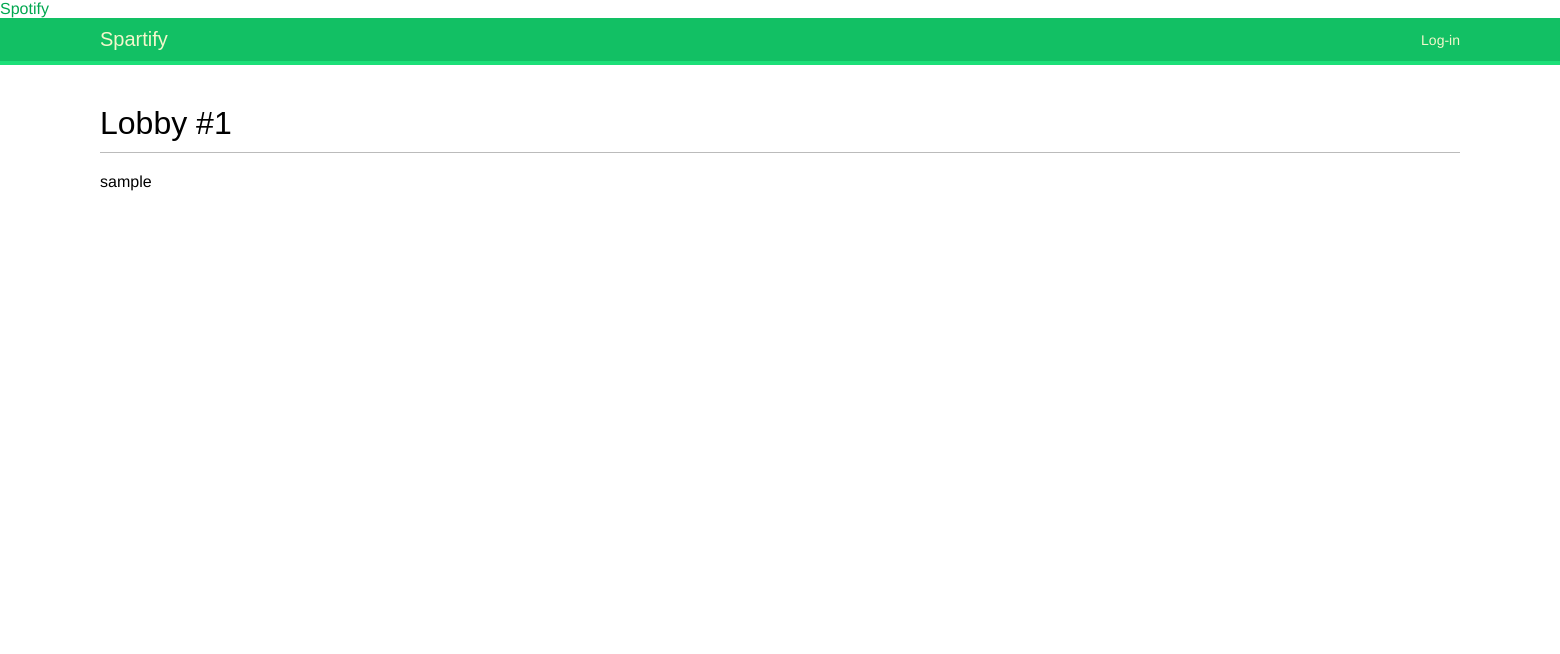
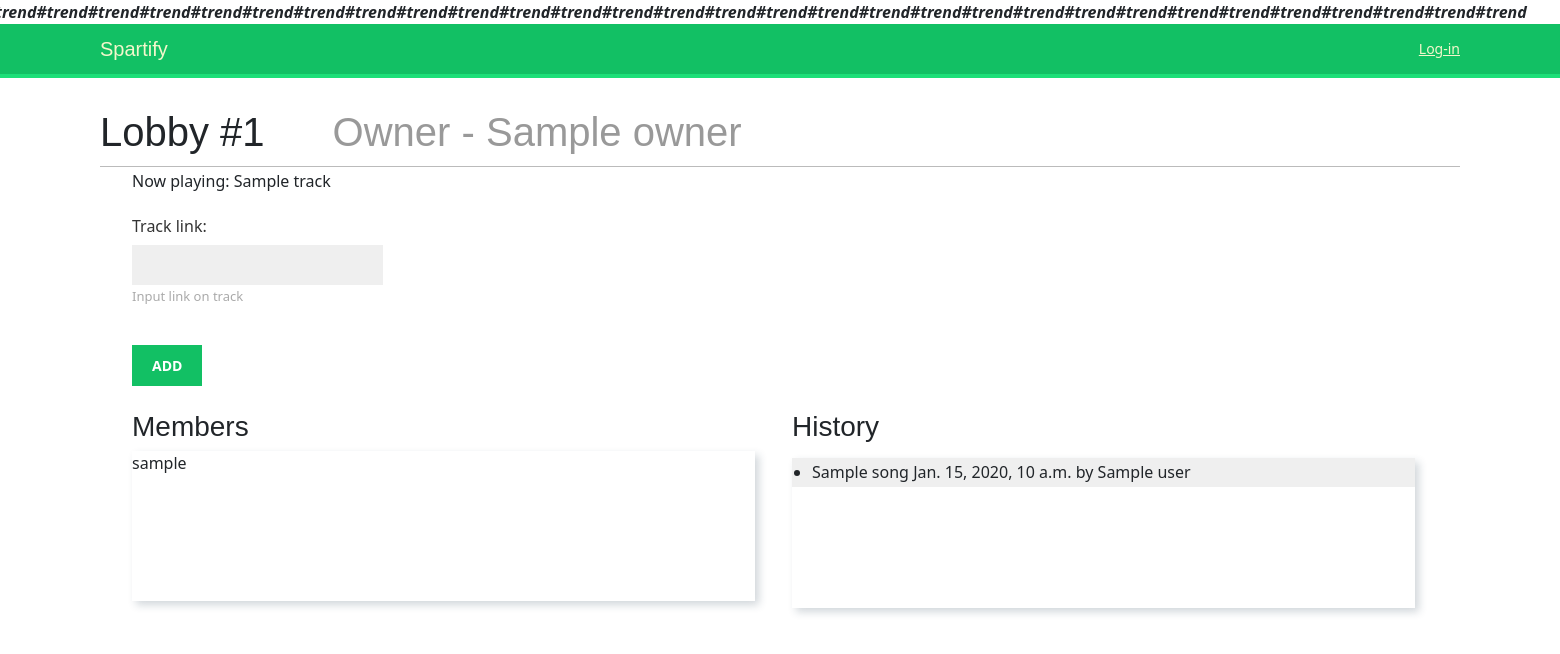
Before and after one commit to cl1ckname/Spartify, a Django app: template backend/templates/backend/lobby_template.html in a window 1560 px wide. Shown: the top 654 px of the page. Run offline with Django 3.2, Linux system fonts and the light colour scheme; tables that the repository leaves empty hold one stand-in row (values such as "Sample post"); the template is opened without the code that fills it: values that come from a table or form of the project are taken from there, most other values are stand-ins (such as "Sample title", 1, 10 or a date in 2020); some web fonts are replaced.

Commit message:
The logic of the lobby has been completed. Improved appearance

```diff
--- a/backend/forms.py
+++ b/backend/forms.py
@@ -8,4 +8,4 @@ class DeleteTrackForm(forms.Form):
         super().__init__()
 
 class JoinLobby(forms.Form):
-    pin = forms.IntegerField(required=True, label="q", help_text="Ask your lobby owner the #PIN code")
+    pin = forms.IntegerField(required=True, label="Lobby PIN:", help_text="Ask your lobby owner the #PIN code")
--- a/backend/models.py
+++ b/backend/models.py
@@ -1,5 +1,6 @@
 from django.db import models
 from django.contrib.auth.models import AbstractUser
+from django.shortcuts import redirect
 
 
 
@@ -17,6 +18,7 @@ class User(AbstractUser):
 class Lobby(models.Model):
     id = models.IntegerField(primary_key=True)
     owner = models.OneToOneField(User, on_delete=models.CASCADE)
+    history = models.JSONField(default=[])
 
     def add(self, user):
         user.lobby_in = self
--- a/backend/static/css/base.css
+++ b/backend/static/css/base.css
@@ -4,6 +4,8 @@ body {
     margin:0;
     padding:0;
     font-family:helvetica, sans-serif;
+    width: 100wv;
+    overflow-x: hidden;
 }
 
 p {
@@ -276,21 +180,21 @@ img.user-detail {
     color:#ccc;
 }
 .tracks {
-    padding-top: 5px;
     margin-left: 0;
 }
 .tracks ul {
     padding-inline-start: 0;
 }
 .track {
-    height: 30px;
+    height: min-content;
     margin-top: 15px;
     padding-left: 20px;
     background-color: #efefef;
     display: flex;
-    flex-direction: row;
+    flex-direction: column;
     justify-content: flex-start;
-    align-items: center;
+    align-items: flex-start;
+    align-content: stretch;
 }
 .track:hover{
     background-color: #12c064;
@@ -298,6 +202,10 @@ img.user-detail {
 
 .track p {
     display: inline-flex;
+}
+
+.track li p {
+    margin-bottom: 0;
 }
 
 #buttons{
@@ -340,3 +248,32 @@ img.user-detail {
 #join_lobby{
     display: none;
 }
+#lobby_container{
+    display: flex;
+    justify-content: space-between;
+}
+#lobby_container>div>div{
+    box-shadow: 4px 4px 8px 0px rgba(34, 60, 80, 0.2);
+    width: 98%;
+
+}
+#members{
+    width: 40%;
+    min-height: 150px;
+}
+#history{
+    width: 40%;
+    min-height: 150px;
+    height: min-content;
+}
+#headers{
+    display: flex;
+    border-bottom: 1px solid #bbb;
+}
+#headers h1{
+    margin-bottom: 0;
+    border-bottom: hidden;
+}
+#history ul{
+    padding-left: 0;
+}
--- a/backend/templates/backend/dashboard.html
+++ b/backend/templates/backend/dashboard.html
@@ -12,9 +12,7 @@
         <ul>
             {% for title, date, name in info %}
                 <div class = "track">
-                    <div>
-                        <li> <p> {{ title }} </p> <p> {{ date }} </p> <p> by {{name}} </p>  </li> <br>
-                    </div>
+                    <li> <p> {{ title }} </p> <p> {{ date }} </p> <p> by {{name}} </p>  </li> <br>
                 </div>
             {% endfor %}
         </ul>
--- a/backend/templates/backend/lobby.html
+++ b/backend/templates/backend/lobby.html
@@ -17,8 +17,7 @@
     </div>
     <div id="join_lobby">
         <h1> Join lobby </h1>
-        <p>Lobby PIN: {{track}}</p>
-         <form action="/lobby" method="get">
+         <form action="/lobby_redirect" method="get">
             {{ form }}
             {% csrf_token %}
             <input type="submit" value="Join">
--- a/backend/templates/backend/lobby_template.html
+++ b/backend/templates/backend/lobby_template.html
@@ -2,8 +2,44 @@
 {% load static %}
 {% block title %}Lobby #{{id}}{% endblock %}
 {% block content %}
-    <h1> Lobby #{{id}} </h1>
-    {% for member in members %}
-        {{member.username}} <br>
-    {% endfor %}
+    <div id="headers">
+        <h1> Lobby #{{id}} </h1>
+        <h1 style="color: #999999; margin-left: 5%"> Owner - {{owner}} </h1>
+    </div>
+
+    <div class="container">
+        <div class="row" id = "lobby_container">
+            <div class="col-12 pb-2 mb-3">
+                <p>Now playing: {{track}}</p>
+                <form action="{{id}}" method="post">
+                    {{ form.as_p }}
+                    {% csrf_token %}
+                    <input type="submit" value="ADD">
+                </form>
+            </div>
+        </div>
+        <div class="row justify-content-between" id="lobby_container">
+            <div class="col-md-6">
+                <h3> Members </h3>
+                <div id="members">
+                    {% for member in members %}
+                        {{member.username}} <br>
+                    {% endfor %}
+                </div>
+            </div>
+            <div class="col-md-6">
+                <h3> History </h3>
+                <div id="history">
+                    <ul>
+                        {% for song in history %}
+                            <div class = "track">
+                                <li> <p> {{ song.title }} </p> <p> {{ song.time }} </p> <p> by {{ song.user }} </p>  </li>
+                            </div>
+                        {% endfor %}
+                    </ul>
+                </div>
+            </div>
+        </div>
+    </div>
+
 {% endblock %}
--- a/backend/templates/base.html
+++ b/backend/templates/base.html
@@ -4,10 +4,12 @@
     <head>
         <title>{% block title %}{% endblock %}</title>
         <link href="{% static "css/base.css" %}" rel="stylesheet">
+        <link href="https://cdn.jsdelivr.net/npm/bootstrap@5.0.2/dist/css/bootstrap.min.css" rel="stylesheet" integrity="sha384-EVSTQN3/azprG1Anm3QDgpJLIm9Nao0Yz1ztcQTwFspd3yD65VohhpuuCOmLASjC" crossorigin="anonymous">
         {% block scripts %}{% endblock %}
     </head>
     <body>
-        <a href="{% url "social:begin" "spotify" %}">Spotify</a>
+        {% comment %} <a href="{% url "social:begin" "spotify" %}">Spotify</a> {% endcomment %}
+        <span style="position: relative; left: -15px;"><i><b>#trend#trend#trend#trend#trend#trend#trend#trend#trend#trend#trend#trend#trend#trend#trend#trend#trend#trend#trend#trend#trend#trend#trend#trend#trend#trend#trend#trend#trend#trend</b></i></span>
         <div id="header">
             <span class="logo">Spartify</span>
             {% if request.user.is_authenticated %}
@@ -19,7 +21,7 @@
                         <a href="{% url "devices" %}">Devices</a>
                     </li>
                     <li {% if section == "lobby" %}class="selected"{% endif %}>
-                        <a href="lobby">Lobby</a>
+                        <a href="{% url "lobby" %}" %>Lobby</a>
                     </li>
                 </ul>
             {% endif %}
--- a/backend/urls.py
+++ b/backend/urls.py
@@ -1,4 +1,5 @@
 from django.contrib import admin
+from django.contrib.auth.decorators import login_required
 from django.urls import path
 from django.urls import path
 from django.contrib.auth import views as auth_views
@@ -16,6 +17,7 @@ urlpatterns = [
     path('', views.dashboard, name='dashboard'),
     path('devices', views.devices, name='devices'),
     path('lobby', views.lobby, name='lobby'),
-    path('lobby/<int:lobby_id>', views.LobbyView.as_view(), name="clobby")
+    path('lobby/<int:lobby_id>', login_required(views.LobbyView.as_view()), name="clobby"),
+    path('lobby_redirect', views.lobby_redirect, name='lobby_redirect')
 
 ]
--- a/spartify/settings.py
+++ b/spartify/settings.py
@@ -25,7 +25,7 @@ SECRET_KEY = '-l^ge1pyto)t7*-g2c-5r-k$5p$z*r_vxj354k6&=4@^%5$jn%'
 # SECURITY WARNING: don't run with debug turned on in production!
 DEBUG = True
 
-ALLOWED_HOSTS = ['192.168.0.53']
+ALLOWED_HOSTS = ['192.168.0.53', 'localhost']
 
 AUTHENTICATION_BACKENDS = (
     'django.contrib.auth.backends.ModelBackend',
```
Also changed, not shown: other parts of backend/static/css/base.css (+0 -98 lines), backend/static/js/lobby_buttons.js (added, +16 -0 lines), backend/utils.py (added, +24 -0 lines), backend/views.py (+66 -33 lines), backend/migrations/0007_lobby_history.py (added), 1 other file. Lines whose indentation alone changed are shown as unchanged.
